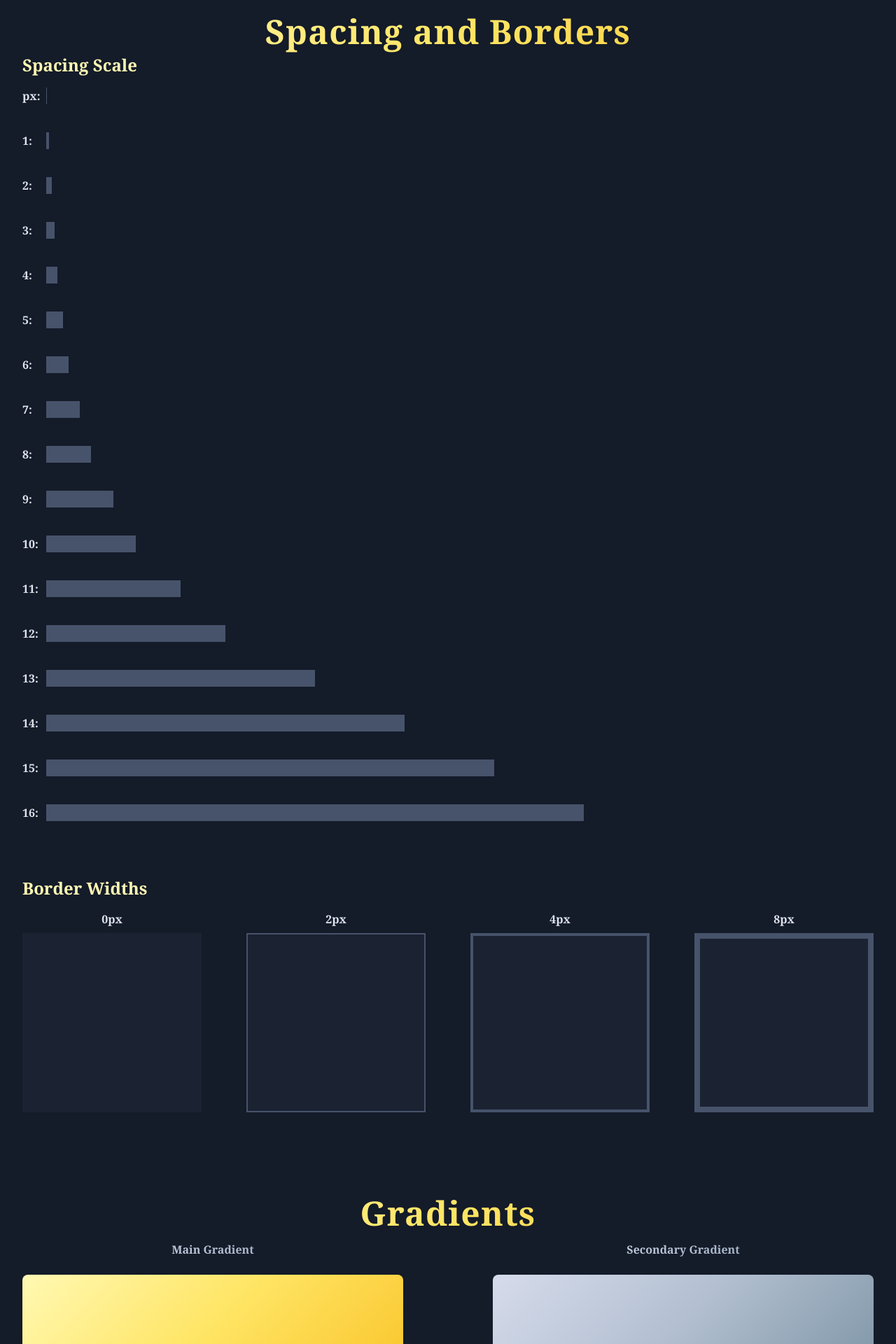
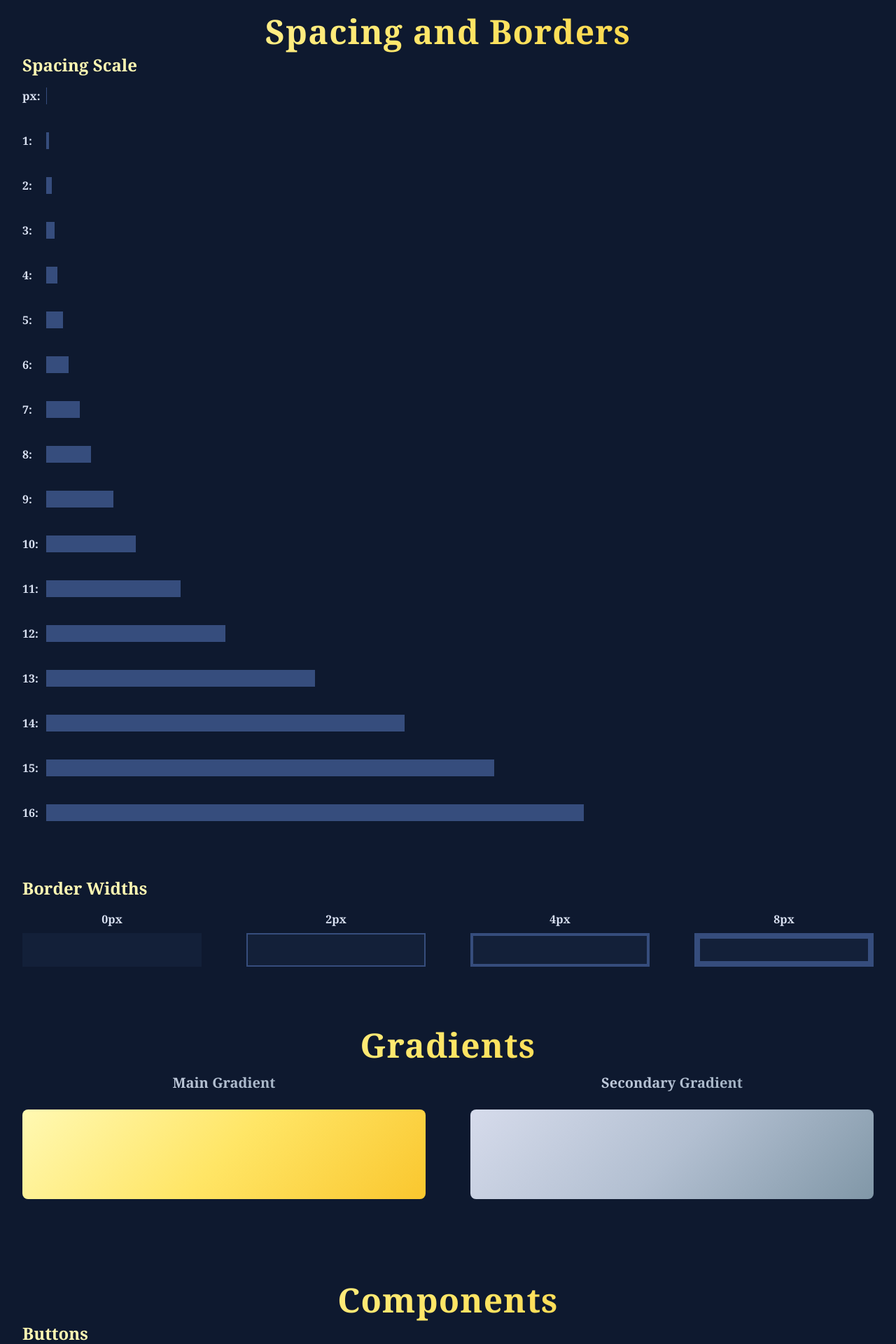
Before and after one commit to bsmith709/portfolio-site, a SvelteKit app: page / in a window 1280 px wide. Shown: the part 3440-5360 px from the top of the page at 70% size. Built offline with nearby package versions, Linux system fonts and the light colour scheme.

Commit message:
Decided to saturate neutrals by another 20%, some other minor changes

```diff
--- a/src/app.css
+++ b/src/app.css
@@ -56,15 +56,15 @@
   --color-semantic-red-200: hsl(355 100% 80%);
   --color-semantic-red-100: hsl(355 100% 92%);
 
-  --color-neutral-900: hsl(220 40% 9%);
-  --color-neutral-800: hsl(220 35% 12%);
-  --color-neutral-700: hsl(220 30% 15%);
-  --color-neutral-600: hsl(220 25% 22%);
-  --color-neutral-500: hsl(220 20% 35%);
-  --color-neutral-400: hsl(220 15% 45%);
-  --color-neutral-300: hsl(220 18% 60%);
-  --color-neutral-200: hsl(220 23% 73%);
-  --color-neutral-100: hsl(220 28% 90%);
+  --color-neutral-900: hsl(220 70% 9%);
+  --color-neutral-800: hsl(220 55% 12%);
+  --color-neutral-700: hsl(220 50% 15%);
+  --color-neutral-600: hsl(220 45% 22%);
+  --color-neutral-500: hsl(220 40% 35%);
+  --color-neutral-400: hsl(220 35% 45%);
+  --color-neutral-300: hsl(220 38% 60%);
+  --color-neutral-200: hsl(220 43% 73%);
+  --color-neutral-100: hsl(220 48% 90%);
 
   --font-family-sans: -apple-system, Segoe UI, Roboto, Noto Sans, Ubuntu, Cantarell, Helvetica Neue, sans-serif;
   --font-family-serif: 'Spectral', serif;
@@ -127,4 +127,20 @@
   .text-gradient-secondary {
     @apply bg-gradient-secondary text-transparent bg-clip-text py-2;
   }
+
+    /* Hide scrollbar for Chrome, Safari and Opera */
+  .scrollbar-hide{
+    &::-webkit-scrollbar {
+      display: none;
+    }
+
+    /* Hide scrollbar for IE, Edge and Firefox */
+    -ms-overflow-style: none;  /* IE and Edge */
+    scrollbar-width: none;  /* Firefox */
+  }
+
+  html{
+    color-scheme: dark;
+    scroll-behavior: smooth;
+  }
 }
--- a/src/routes/+page.svelte
+++ b/src/routes/+page.svelte
@@ -265,7 +265,7 @@
     <!-- Spacing Scale -->
     <section class="mb-7">
       <h2 class="text-2xl font-semibold text-main-100 mb-4">Spacing Scale</h2>
-      <div class="grid grid-cols-[auto_1fr] gap-2 space-y-6">
+      <div class="overflow-x-auto grid grid-cols-[auto_1fr] gap-2 space-y-6">
         {#each spacingScale as space}
           <p class="font-semibold text-neutral-100">{space.name}: </p>
           <div class="bg-neutral-500 h-5 {space.class}"></div>
@@ -276,11 +276,11 @@
     <!-- Border Widths -->
     <section class="mb-7">
       <h2 class="text-2xl font-semibold text-main-100 mb-4">Border Widths</h2>
-      <div class="grid grid-cols-4 gap-6 sm:gap-8 lg:gap-8">
+      <div class="grid grid-cols-4 gap-6 sm:gap-7 lg:gap-8">
         {#each borderWidths as border}
           <div class="text-center">
             <p class="font-semibold text-neutral-100 mb-2">{border.name}</p>
-            <div class="bg-neutral-700 border-neutral-500 aspect-square border {border.class}"></div>
+            <div class="bg-neutral-700 border-neutral-500 w-full h-full border {border.class}"></div>
           </div>
         {/each}
       </div>
@@ -298,10 +298,10 @@
 
     <!-- Gradients -->
     <section class="mb-7">
-      <div class="grid grid-cols-2 gap-10">
+      <div class="grid grid-cols-2 gap-6 sm:gap-7 lg:gap-8">
         {#each gradients as gradient}
           <div class="text-center">
-            <p class="font-semibold text-gradient-secondary mb-4">{gradient.name}</p>
+            <p class="font-semibold text-xl text-gradient-secondary mb-4">{gradient.name}</p>
             <div class="h-10 {gradient.class} rounded-lg"></div>
           </div>
         {/each}
```
